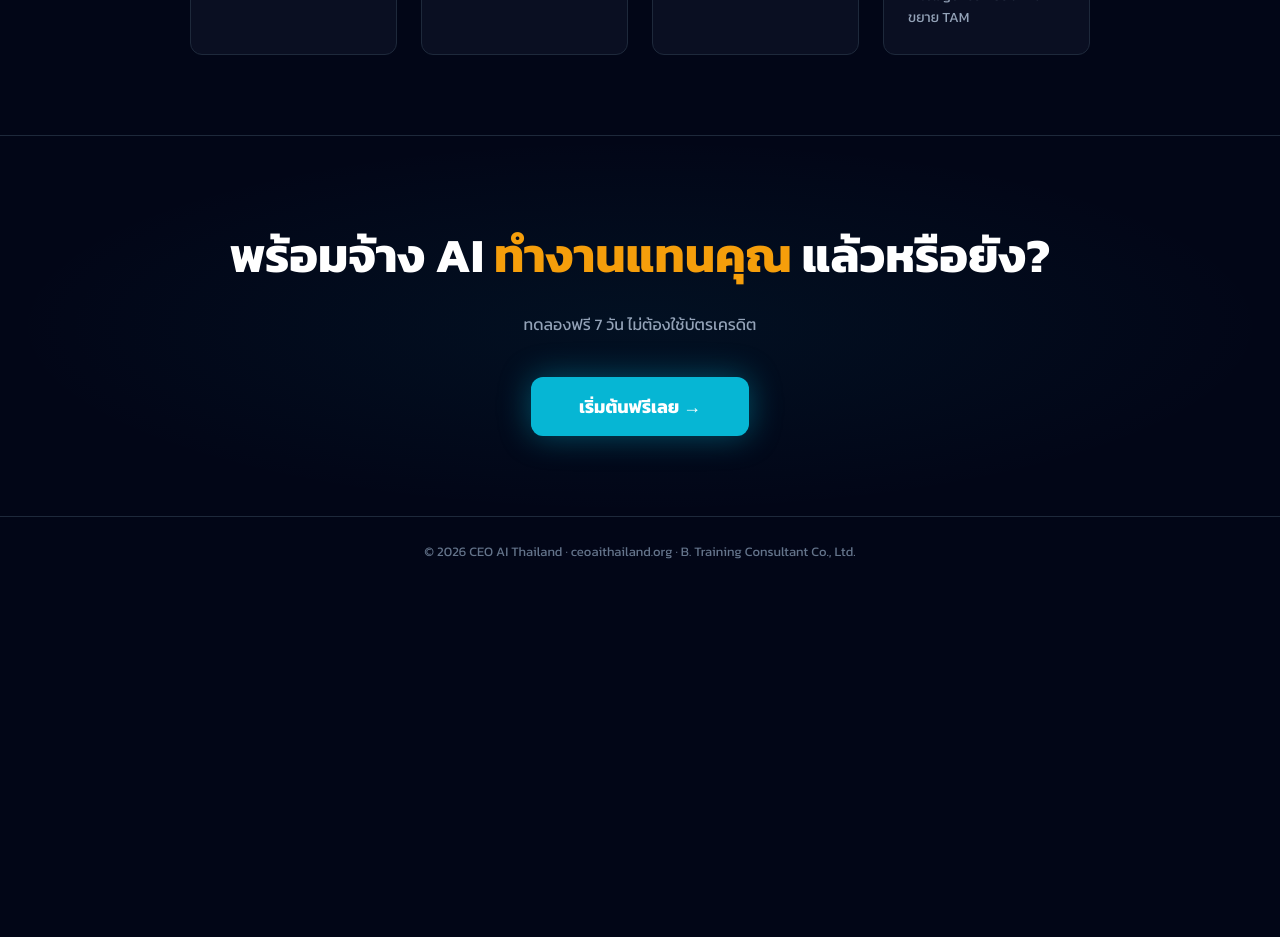
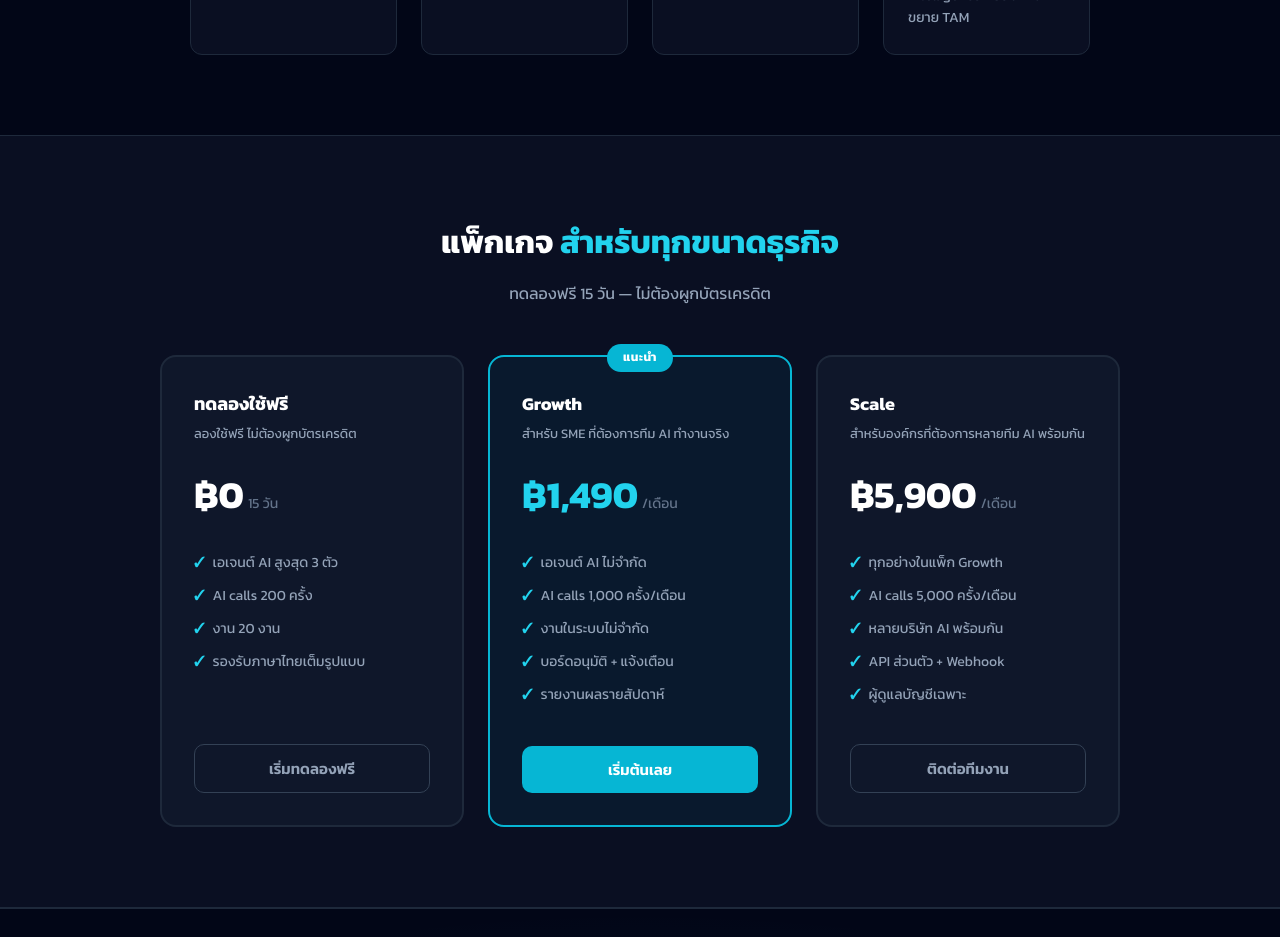
Before and after one commit to Kosid-B/vite-react, a React (Vite) app: page / in a window 1280 px wide. Shown: the part 1860-2797 px from the top of the page. Before the commit the page ends 2447 px from the top, so only its background shows below. Built offline with nearby package versions, Linux system fonts and the light colour scheme; no server answers.

Commit message:
feat: add Pricing section to LandingPage + fix trial days
- Add 3-tier pricing cards (Free/Growth ฿1,490/Scale ฿5,900) on LandingPage
- Fix hero CTA: "7 วัน" → "15 วัน" (matches actual trial config)
- Add "แพ็กเกจ" nav link in navbar scrolling to #pricing

```diff
--- a/src/pages/LandingPage.tsx
+++ b/src/pages/LandingPage.tsx
@@ -41,6 +41,39 @@ const features = [
   { icon: '🚀', title: 'ขยายธุรกิจอย่างเป็นระบบ', desc: 'ระบบ 6G Growth Intelligence พร้อมแผนขยาย TAM' },
 ];
 
+const plans = [
+  {
+    id: 'free',
+    name: 'ทดลองใช้ฟรี',
+    price: '฿0',
+    period: '15 วัน',
+    tagline: 'ลองใช้ฟรี ไม่ต้องผูกบัตรเครดิต',
+    features: ['เอเจนต์ AI สูงสุด 3 ตัว', 'AI calls 200 ครั้ง', 'งาน 20 งาน', 'รองรับภาษาไทยเต็มรูปแบบ'],
+    highlight: false,
+    cta: 'เริ่มทดลองฟรี',
+  },
+  {
+    id: 'growth',
+    name: 'Growth',
+    price: '฿1,490',
+    period: '/เดือน',
+    tagline: 'สำหรับ SME ที่ต้องการทีม AI ทำงานจริง',
+    features: ['เอเจนต์ AI ไม่จำกัด', 'AI calls 1,000 ครั้ง/เดือน', 'งานในระบบไม่จำกัด', 'บอร์ดอนุมัติ + แจ้งเตือน', 'รายงานผลรายสัปดาห์'],
+    highlight: true,
+    cta: 'เริ่มต้นเลย',
+  },
+  {
+    id: 'scale',
+    name: 'Scale',
+    price: '฿5,900',
+    period: '/เดือน',
+    tagline: 'สำหรับองค์กรที่ต้องการหลายทีม AI พร้อมกัน',
+    features: ['ทุกอย่างในแพ็ก Growth', 'AI calls 5,000 ครั้ง/เดือน', 'หลายบริษัท AI พร้อมกัน', 'API ส่วนตัว + Webhook', 'ผู้ดูแลบัญชีเฉพาะ'],
+    highlight: false,
+    cta: 'ติดต่อทีมงาน',
+  },
+];
+
 export default function LandingPage({ onGetStarted }: Props) {
   const [ctaHover, setCtaHover] = useState(false);
   const [navHover, setNavHover] = useState(false);
@@ -53,6 +86,8 @@ export default function LandingPage({ onGetStarted }: Props) {
         <span style={{ fontWeight: 700, fontSize: 18, color: C.cyan4, letterSpacing: '-0.5px' }}>
           CEO AI Thailand
         </span>
+        <div style={{ display: 'flex', alignItems: 'center', gap: 12 }}>
+          <a href="#pricing" style={{ color: C.slate4, fontSize: 14, textDecoration: 'none', padding: '8px 12px' }}>แพ็กเกจ</a>
           <button
             onClick={onGetStarted}
             onMouseEnter={() => setNavHover(true)}
@@ -61,6 +96,7 @@ export default function LandingPage({ onGetStarted }: Props) {
           >
             เข้าสู่ระบบ
           </button>
+        </div>
       </nav>
 
       {/* ─── Hero ─── */}
@@ -102,7 +138,7 @@ export default function LandingPage({ onGetStarted }: Props) {
               boxShadow: '0 0 32px rgba(245,158,11,0.45)',
             }}
           >
-            จ้าง AI พนักงานตัวแรกของคุณ — ฟรี 7 วัน
+            จ้าง AI พนักงานตัวแรกของคุณ — ฟรี 15 วัน
           </button>
           <div style={{ marginTop: 12, color: C.slate5, fontSize: 13 }}>
             เหลือสิทธิ์จ้างงานวันนี้อีก <strong style={{ color: C.amber4 }}>8 บริษัท</strong>
@@ -166,12 +202,74 @@ export default function LandingPage({ onGetStarted }: Props) {
         </div>
       </section>
 
+      {/* ─── Pricing ─── */}
+      <section id="pricing" style={{ padding: '80px 24px', backgroundColor: C.bg2, borderTop: `1px solid ${C.border}`, borderBottom: `1px solid ${C.border}` }}>
+        <div style={{ maxWidth: 960, margin: '0 auto' }}>
+          <h2 style={{ textAlign: 'center', fontSize: 32, fontWeight: 700, marginBottom: 12, color: C.white }}>
+            แพ็กเกจ <span style={{ color: C.cyan4 }}>สำหรับทุกขนาดธุรกิจ</span>
+          </h2>
+          <p style={{ textAlign: 'center', color: C.slate4, marginBottom: 48, fontSize: 16 }}>
+            ทดลองฟรี 15 วัน — ไม่ต้องผูกบัตรเครดิต
+          </p>
+          <div style={{ display: 'grid', gridTemplateColumns: 'repeat(auto-fit, minmax(260px, 1fr))', gap: 24 }}>
+            {plans.map(p => (
+              <div key={p.id} style={{
+                padding: 32,
+                borderRadius: 16,
+                border: `2px solid ${p.highlight ? C.cyan5 : C.border}`,
+                backgroundColor: p.highlight ? 'rgba(6,182,212,0.06)' : C.bg3,
+                position: 'relative',
+                display: 'flex',
+                flexDirection: 'column',
+              }}>
+                {p.highlight && (
+                  <div style={{ position: 'absolute', top: -13, left: '50%', transform: 'translateX(-50%)', background: C.cyan5, color: '#fff', fontSize: 12, fontWeight: 700, padding: '4px 16px', borderRadius: 100, letterSpacing: '0.05em', whiteSpace: 'nowrap' }}>
+                    แนะนำ
+                  </div>
+                )}
+                <div style={{ fontSize: 18, fontWeight: 700, color: C.white, marginBottom: 4 }}>{p.name}</div>
+                <div style={{ color: C.slate4, fontSize: 13, marginBottom: 20 }}>{p.tagline}</div>
+                <div style={{ marginBottom: 24 }}>
+                  <span style={{ fontSize: 38, fontWeight: 700, color: p.highlight ? C.cyan4 : C.white }}>{p.price}</span>
+                  <span style={{ color: C.slate5, fontSize: 14, marginLeft: 4 }}>{p.period}</span>
+                </div>
+                <ul style={{ listStyle: 'none', padding: 0, margin: '0 0 28px', flexGrow: 1 }}>
+                  {p.features.map(f => (
+                    <li key={f} style={{ color: C.slate4, fontSize: 14, marginBottom: 10, display: 'flex', alignItems: 'center', gap: 8 }}>
+                      <span style={{ color: C.cyan4, fontWeight: 700, flexShrink: 0 }}>✓</span> {f}
+                    </li>
+                  ))}
+                </ul>
+                <button
+                  onClick={onGetStarted}
+                  style={{
+                    width: '100%',
+                    padding: '12px 0',
+                    borderRadius: 10,
+                    border: p.highlight ? 'none' : `1px solid ${C.border2}`,
+                    background: p.highlight ? C.cyan5 : 'transparent',
+                    color: p.highlight ? C.white : C.slate4,
+                    fontFamily: 'inherit',
+                    fontWeight: 600,
+                    fontSize: 15,
+                    cursor: 'pointer',
+                    transition: 'all .2s',
+                  }}
+                >
+                  {p.cta}
+                </button>
+              </div>
+            ))}
+          </div>
+        </div>
+      </section>
+
       {/* ─── Bottom CTA ─── */}
       <section style={{ padding: '80px 24px', textAlign: 'center', borderTop: `1px solid ${C.border}`, background: 'radial-gradient(ellipse at center, rgba(6,182,212,0.06) 0%, transparent 70%)' }}>
         <h2 style={{ fontSize: 'clamp(28px, 4vw, 48px)', fontWeight: 700, marginBottom: 16 }}>
           พร้อมจ้าง AI <span style={{ color: C.amber5 }}>ทำงานแทนคุณ</span> แล้วหรือยัง?
         </h2>
-        <p style={{ color: C.slate4, marginBottom: 40, fontSize: 16 }}>ทดลองฟรี 7 วัน ไม่ต้องใช้บัตรเครดิต</p>
+        <p style={{ color: C.slate4, marginBottom: 40, fontSize: 16 }}>ทดลองฟรี 15 วัน ไม่ต้องใช้บัตรเครดิต</p>
         <button
           onClick={onGetStarted}
           style={{ padding: '16px 48px', borderRadius: 12, border: 'none', background: C.cyan5, color: C.white, fontFamily: 'inherit', fontWeight: 700, fontSize: 18, cursor: 'pointer', boxShadow: '0 0 32px rgba(6,182,212,0.4)' }}
```
Lines whose indentation alone changed are shown as unchanged.
